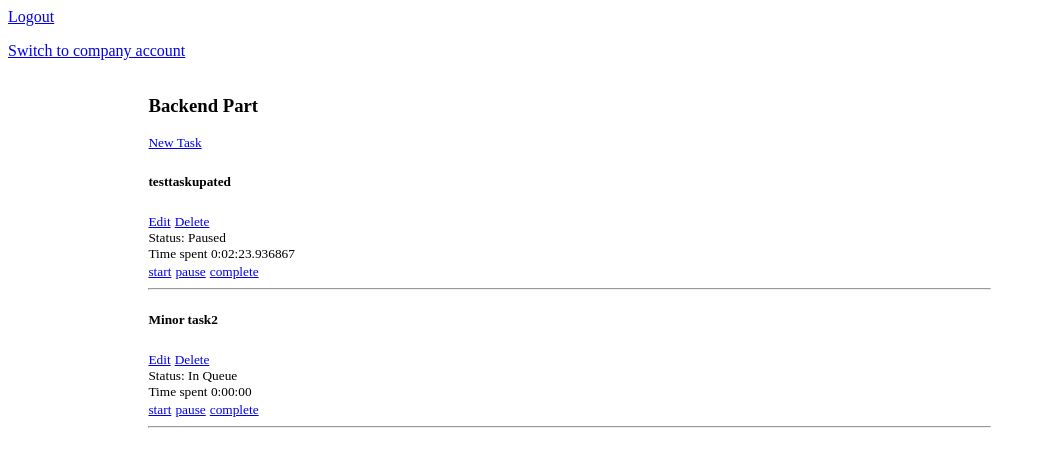
After one commit to SteppaCodes/ProjectOwl, a Django app: page /milestone/1 in a window 1280 px wide. The commit adds this page. Shown: the top 467 px of the page, without its empty margins (0-1046 px from the left). Run offline with Django 4.2, Linux system fonts and the light colour scheme; data comes from the database, SQL or seed files in the repository; both versions use the stored data as it was after the commit.

Commit message:
Completed timetracking feature

```diff
--- a/manager/models.py
+++ b/manager/models.py
@@ -1,9 +1,10 @@
 from django.db import models
 from users.models import CostumUser
 from datetime import timedelta
+from django.utils import timezone
 
-# Create your models here.
-class ProjectInfo(models.Model):
+
+class Info(models.Model):
 
     STATUS = (
         ("In Progress", "In Progress"),
@@ -13,8 +14,8 @@ class ProjectInfo(models.Model):
     )
 
     name = models.CharField(max_length=200)
-    description = models.TextField()
-    created_by = models.ForeignKey(CostumUser, on_delete=models.CASCADE)
+    description = models.TextField(default='')
+    created_by = models.ForeignKey(CostumUser, on_delete=models.CASCADE, default='', null=True,blank=True)
     complete = models.BooleanField(default=False)
     updated = models.DateTimeField(auto_now=True)
     status = models.CharField(choices=STATUS, default='In Queue',max_length=200)
@@ -53,7 +54,6 @@ class Team(models.Model):
     workers = models.ManyToManyField("Worker")
     updated_by = models.ForeignKey(CostumUser, related_name="update_team", on_delete=models.CASCADE, null=True, blank=True)
 
-
     class Meta:
         verbose_name = "Team"
         verbose_name_plural = "Teams"
@@ -74,7 +74,7 @@ class Worker(models.Model):
         verbose_name_plural = "Workers"
 
 
-class Project(ProjectInfo):
+class Project(Info):
     company = models.ForeignKey(Company, on_delete=models.CASCADE, default = None, null=True, blank=True)
     progress = models.IntegerField(default=0, null=True, blank=True)
     teams = models.ManyToManyField(Team, null=True, blank=True)
@@ -87,13 +87,12 @@ class Project(ProjectInfo):
     def __str__(self):
         return self.name
 
-class MileStone(ProjectInfo):
+
+class MileStone(Info):
     project = models.ForeignKey(Project, on_delete=models.CASCADE)
     value = models.IntegerField(default=0, null=True,blank=True)
     updated_by = models.ForeignKey(CostumUser, related_name="updated", on_delete=models.CASCADE, null=True, blank=True)
     updated_at = models.DateTimeField(auto_now=True, null=True, blank=True)
-
-
 
     class Meta:
         ordering = ['-updated']
@@ -103,8 +102,10 @@ class MileStone(ProjectInfo):
     def __str__(self):
         return self.name
 
-class Task(models.Model):
-    name = models.CharField(max_length=200, default='New Task',verbose_name = "Milestone")
+
+class Task(Info):
+    milestone = models.ForeignKey(MileStone,on_delete=models.SET_NULL, null=True,blank=True)
+    workers = models.ManyToManyField(Worker)
     start_time = models.DateTimeField(null=True, blank=True)
     pause_time = models.DurationField(null=True, blank=True)
     end_time = models.DateTimeField(null=True, blank=True)
@@ -116,6 +117,7 @@ class Activity(models.Model):
     user = models.ForeignKey(CostumUser, on_delete=models.CASCADE,null=True,blank=True)
     project = models.ForeignKey(Project, on_delete=models.SET_NULL, null=True, blank=True)
     milestone = models.ForeignKey(MileStone, on_delete=models.SET_NULL, null=True, blank=True)
+    task = models.ForeignKey(Task, on_delete=models.SET_NULL, null=True, blank=True)
     message = models.CharField(max_length=2000, default= "New Activity")
     company = models.ForeignKey(Company,null=True,blank=True, on_delete=models.CASCADE)
     created_at = models.DateTimeField(auto_now_add=True)
--- /dev/null
+++ b/manager/templates/manager/milestone-page.html
@@ -0,0 +1,45 @@
+{% extends 'base.html' %}
+
+    {% block title %}Teams{% endblock title %}
+{% block content %}
+
+<style>
+    .tasks-container{
+        display: grid;
+        grid-template-columns: 0.5fr 3fr 1fr;
+    }
+
+</style>
+<div class='tasks-container'>
+
+    <div>
+        <p></p>
+    </div>
+
+    <div>
+        <div>
+            <h3>{{milestone.name}}</h3>
+            <small><a href="{% url 'create-task' milestone.id %}">New Task</a></small>
+        </div>
+        <div>
+            {% for task in tasks %}
+                <h5>{{task.name}}</h5>
+                <small><a href="{% url 'update-task' task.id %}">Edit</a></small>
+                <small><a href="{% url 'delete-task' task.id %}">Delete</a></small><br>
+                <small>Status: {{task.status}}</small><br>
+                <small>Time spent {{task.time_spent}}</small><br>
+                <small><a href="{% url 'start-task' task.id %}">start</a></small>
+                <small><a href="{% url 'pause-task' task.id %}">pause</a></small>
+                <small><a href="{% url 'completed-task' task.id %}">complete</a></small>
+                <hr>
+            {% endfor %}
+        </div>
+
+    </div>
+
+    <div>
+
+    </div>
+</div>
+
+{% endblock %}
--- a/manager/templates/manager/project-page.html
+++ b/manager/templates/manager/project-page.html
@@ -48,12 +48,8 @@
             {% if request.user.in_company %}<small><a href="{% url 'user-dashboard' user.id %}">{{milestone.created_by}}<br></a></small>{% endif %}
                 <small>{{milestone.created | timesince}} ago</small>
                 <p><a href="{% url 'update-milestone' milestone.id %}">Edit</a></p><small><a href="{% url 'delete-milestone' milestone.id %}">Delete</a></small>
-                <p>{{milestone.name}}</p>
+                <p><a href="{% url 'milestone-page' milestone.id %}">{{milestone.name}}<br></a></p>
                 <p>{{milestone.time_spent}}</p>
-                {% comment %} <small><a href="{% url 'start-milestone' milestone.id %}">Start</a></small>
-                <small><a href="{% url 'pause-milestone' milestone.id %}">Pause</a></small>
-                <small><a href="{% url 'complete-milestone' milestone.id %}">Completed</a></small><br>
-                <p><a href="{% url 'delete-milestone' milestone.id %}">Delete</a></p> {% endcomment %}
                 <small>{{milestone.value}}%</small>
                 <small>{{milestone.status}}</small><hr>
             {% endfor %}
--- a/manager/templates/manager/team-dashboard.html
+++ b/manager/templates/manager/team-dashboard.html
@@ -6,7 +6,7 @@
 <style>
     .team-container{
         display: grid;
-        grid-template-columns: 0.5fr 3.5fr 1fr;
+        grid-template-columns: 0.5fr 3fr 1fr;
     }
 
 </style>
--- a/manager/urls.py
+++ b/manager/urls.py
@@ -19,16 +19,24 @@ urlpatterns = [
     path('create-project/', createproject, name='create-project'),
     path('create-milestone/<str:id>', createmilestone, name='create-milestone'),
     path('create-team/', createteam, name='create-team'),
+    path('create-task/<str:id>', createtask, name='create-task'),
 
     path('project/<str:id>', ProjectPage, name='project-page'),
+    path('milestone/<str:id>', milestonepage, name='milestone-page'),
+
+    path('start-task/<str:id>', starttask, name='start-task'),
+    path('pause-task/<str:id>', pausetask, name='pause-task'),
+    path('completed-task/<str:id>', pausetask, name='completed-task'),
 
     path('update-project/<str:id>', updateproject,name='update-project'),
     path('update-milestone/<str:id>', updatemilestone,name='update-milestone'),
     path('update-team/<str:id>', updateteam,name='update-team'),
+    path('update-task/<str:id>', updatetask,name='update-task'),
 
     path('delete-project/<str:id>', deleteproject, name='delete-project'),
     path('delete-milestone/<str:id>', deletemilestone, name='delete-milestone'),
     path('delete-team/<str:id>', deleteteam, name='delete-team'),
+    path('delete-task/<str:id>', deletetask, name='delete-task'),
 
 ]
 urlpatterns += static(settings.MEDIA_URL, document_root=settings.MEDIA_ROOT)
--- a/manager/views.py
+++ b/manager/views.py
@@ -1,4 +1,5 @@
 from django.shortcuts import render,redirect
+from django.http.response import HttpResponse
 from .helpers import TODAY
 from .models import *
 from .forms import *
@@ -350,7 +351,6 @@ def updateproject(request, id):
 
 def deleteproject(request,id):
     project = Project.objects.get(id=id)
-    print(project.name)
     if request.user.in_company:
             company = request.user.worker.company
             activity = Activity.objects.create(
@@ -386,6 +386,13 @@ def createmilestone(request, id):
     context = {"form":form}
     return render(request,"manager/create-edit.html", context)
 
+def milestonepage(request, id):
+    milestone = MileStone.objects.get(id=id)
+    tasks = milestone.task_set.all()
+
+    context = {"milestone": milestone , 'tasks':tasks}
+    return render(request,"manager/milestone-page.html", context)
+
 def updatemilestone(request, id):
     milestone = MileStone.objects.get(id=id)
     form = MileStoneForm(instance=milestone)
@@ -407,6 +414,122 @@ def deletemilestone(request,id):
         return redirect("project-page", milestone.project.id)
 
     context = {"obj":milestone}
+    return render(request,"manager/delete.html", context)
+
+def createtask(request, id):
+    milestone = MileStone.objects.get(id=id)
+    form = TaskForm()
+
+    if request.method == "POST":
+        form = TaskForm(request.POST)
+        if form.is_valid():
+            task = form.save(commit=False)
+            task.milestone = milestone
+            task.created_by=request.user
+            task.save()
+
+            if request.user.in_company:
+                company = request.user.worker.company
+
+                activity = Activity.objects.create(
+                    user=request.user,
+                    task=task,
+                    message="created a new task",
+                    company=company,
+                    name=task.name
+                )
+                activity.save()
+
+            for worker_id in form.cleaned_data['workers']:
+                worker = Worker.objects.get(id=worker_id.id)
+                task.workers.add(worker)
+            return redirect("milestone-page", milestone.id)
+
+    context = {"form":form}
+    return render(request,"manager/create-edit.html", context)
+
+def updatetask(request, id):
+    task =Task.objects.get(id=id)
+    form = TaskForm(instance=task)
+
+    if request.method == "POST":
+        form = TaskForm(request.POST,instance=task)
+        if form.is_valid():
+            task = form.save(commit=False)
+            task.save()
+
+            activity = Activity.objects.create(
+                    user=request.user,
+                    task=task,
+                    message= "updated task",
+                    name=task.name
+                )
+            activity.save()
+
+            task.workers.clear()
+
+            for worker_id in form.cleaned_data['workers']:
+                worker = Worker.objects.get(id=worker_id.id)
+                task.workers.add(worker)
+
+            return redirect("milestone-page", task.milestone.id)
+
+    context = {"form":form}
+    return render(request,"manager/create-edit.html", context)
+
+def starttask(request, id):
+    task = Task.objects.get(id=id)
+
+    if request.method == "GET":
+        NOW = timezone.now()
+        #Set the start time of the milestone to the current time
+        task.start_time = NOW
+        task.status = "In Progress"
+        task.save()
+        return redirect('milestone-page', task.milestone.id)
+
+def pausetask(request,id):
+    task = Task.objects.get(id=id)
+
+    if request.method == "GET":
+        NOW = timezone.now()
+
+        if task.time_spent is not None:
+            if task.status != "Paused":
+                task.time_spent += (NOW - task.start_time)
+                task.start_time = None
+                task.status = "Paused"
+                task.save()
+            else:
+                return HttpResponse("milestone is not in progress")
+        return redirect('milestone-page', task.milestone.id)
+
+def completetask(request,id):
+    task = Task.objects.get(id=id)
+
+    if request.method == "GET":
+        task.status = "Completed"
+        task.complete = True
+        task.save()
+        return redirect('milestone-page', task.milestone.id)
+
+def deletetask(request,id):
+    task = Task.objects.get(id=id)
+    if request.user.in_company:
+        company = request.user.worker.company
+        activity = Activity.objects.create(
+                user=request.user,
+                task=task,
+                message="deleted task",
+                company=company,
+                name= task.name
+                )
+        activity.save()
+    if request.method == "POST":
+        task.delete()
+        return redirect("milestone-page", task.milestone.id)
+
+    context = {"obj": task}
     return render(request,"manager/delete.html", context)
 
 def createteam(request):
```
Also changed, not shown: manager/forms.py (+7 -1 lines), manager/templates/manager/activities.html (+1 -14 lines), db.sqlite3, manager/migrations/0017_task_milestone_alter_task_name.py (added), manager/migrations/0018_task_complete_task_workers.py (added), manager/migrations/0019_task_created_task_updated.py (added), manager/migrations/0020_task_status.py (added), manager/migrations/0021_activity_task.py (added), manager/migrations/0022_task_created_by_task_description_and_more.py (added).
